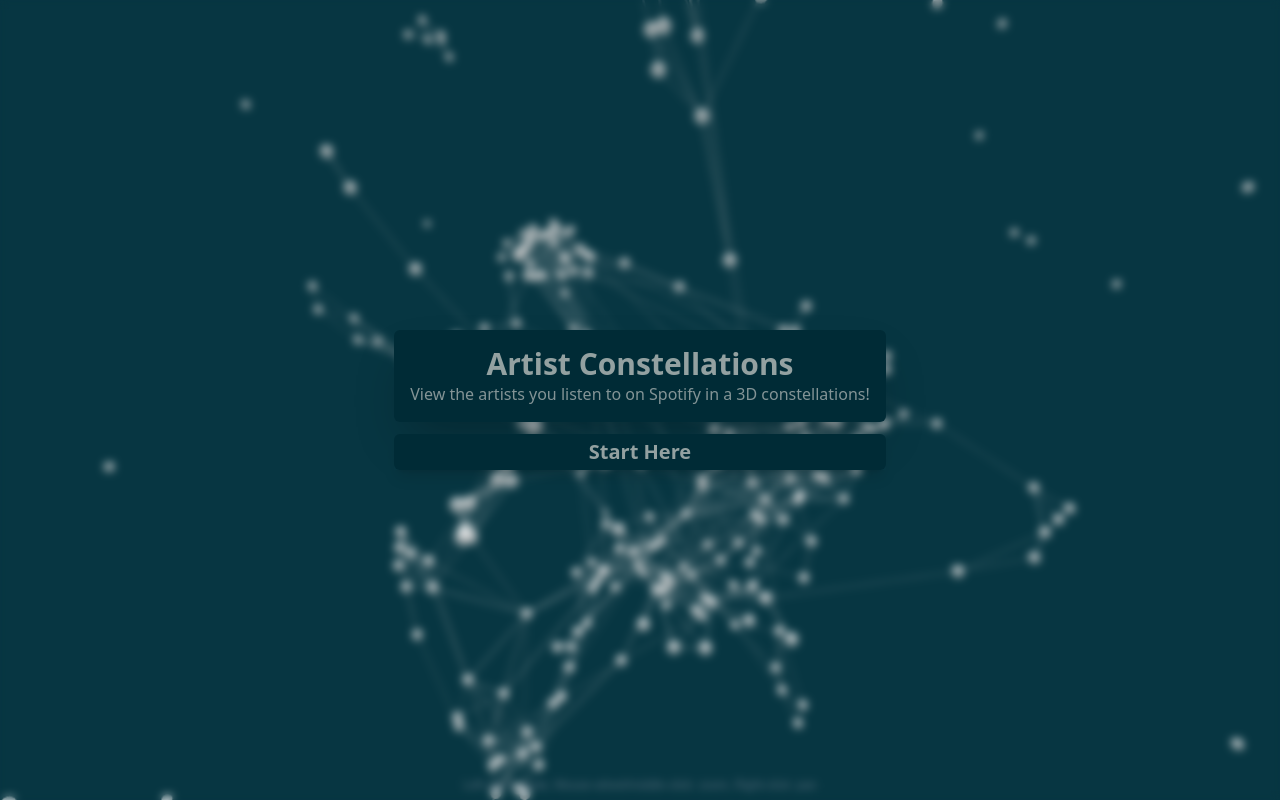
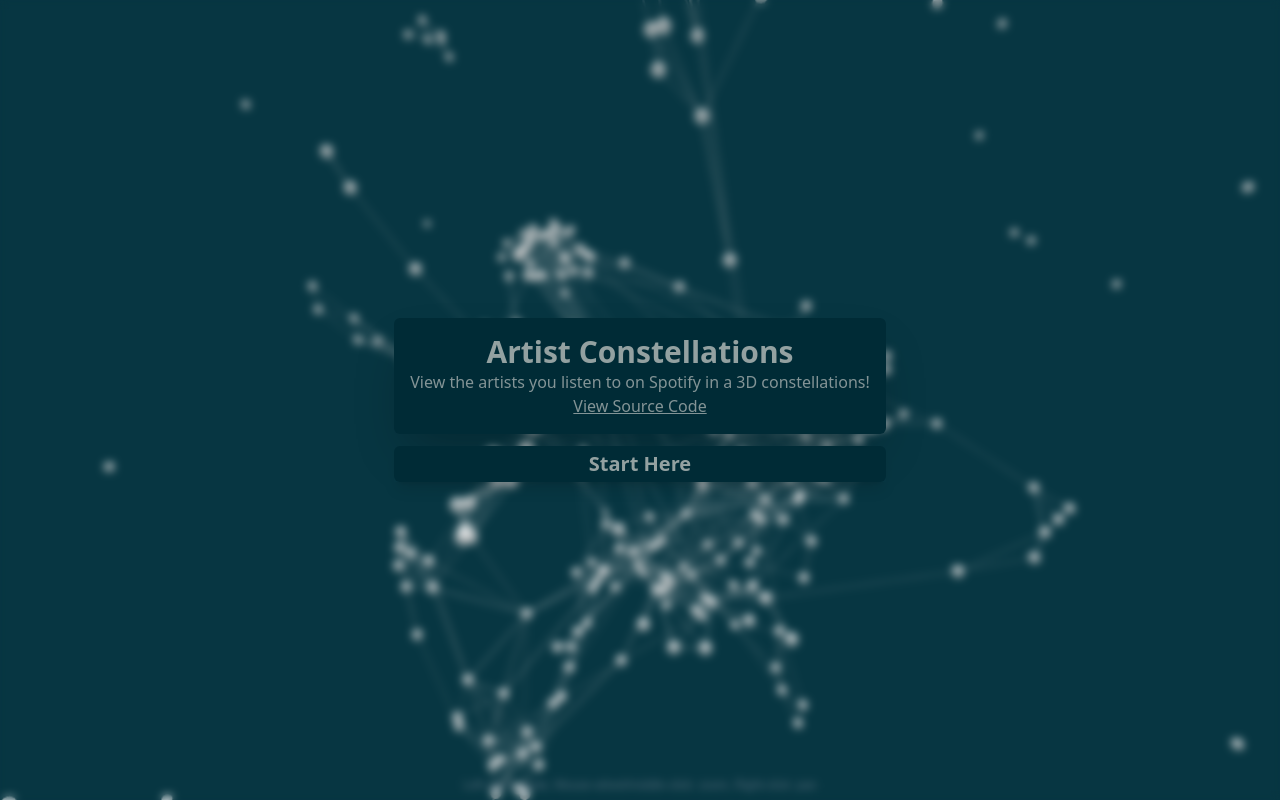
Before and after one commit to grantshandy/artist-constellations.art, a Vue app: page / in a window 1280 px wide. Built offline with nearby package versions, Linux system fonts and the light colour scheme.

Commit message:
add link to source code on login page

```diff
--- a/src/components/LoginPage.vue
+++ b/src/components/LoginPage.vue
@@ -10,6 +10,9 @@
             <p class="text-base0">
               View the artists you listen to on Spotify in a 3D constellations!
             </p>
+            <a href="https://github.com/grantshandy/artist-constellations.art" class="text-base0 underline">
+              View Source Code
+            </a>
           </main>
         </div>
         <div class="w-full flex shadow-lg hover:shadow-2xl">
```
